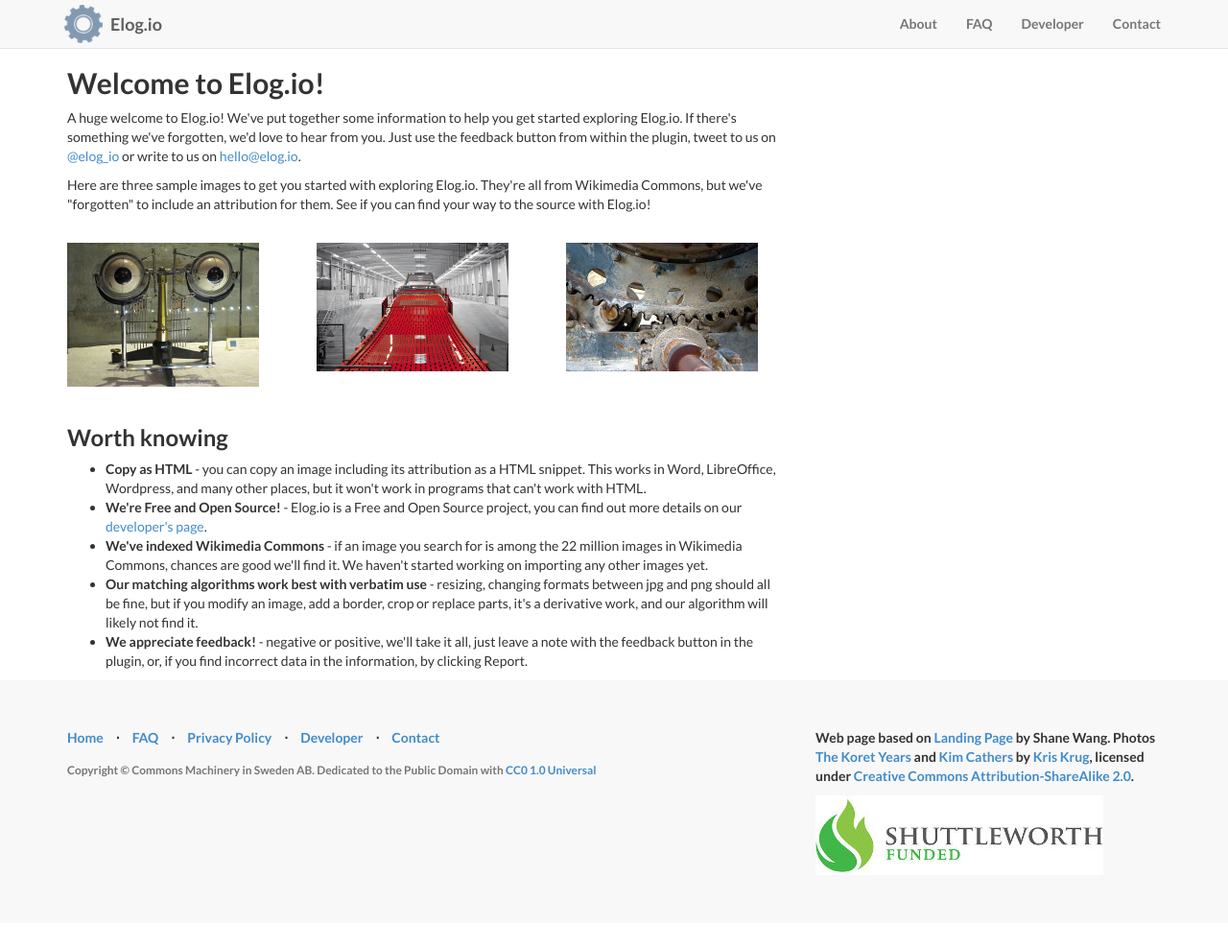
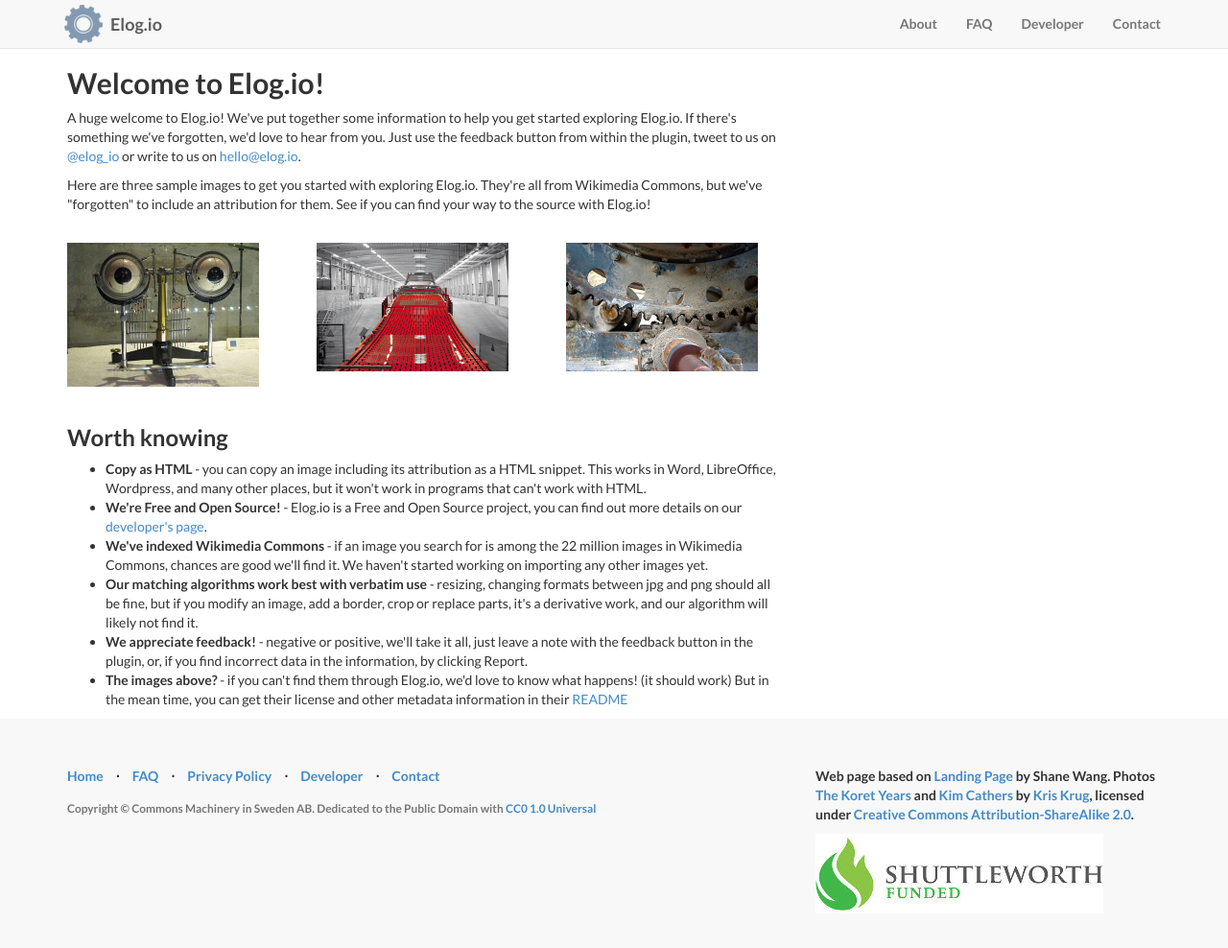
Before and after one commit to commonsmachinery/elogio, a Jekyll site: the page built from welcome.html, in a window 1280 px wide and 1002 px high. Shown: the top 988 px of the window at 96% size. Built offline with Jekyll 4.4.1, drawn with Linux system fonts in a browser that asks for light colours; nearby versions of some CDN libraries; library files that are not in the unit come from our copies.

Commit message:
Added attribution

```diff
--- a/welcome.html
+++ b/welcome.html
@@ -41,6 +41,7 @@
   <li><strong>We've indexed Wikimedia Commons</strong> - if an image you search for is among the 22 million images in Wikimedia Commons, chances are good we'll find it. We haven't started working on importing any other images yet.</li>
   <li><strong>Our matching algorithms work best with verbatim use</strong> - resizing, changing formats between jpg and png should all be fine, but if you modify an image, add a border, crop or replace parts, it's a derivative work, and our algorithm will likely not find it.</li>
    <li><strong>We appreciate feedback!</strong> - negative or positive, we'll take it all, just leave a note with the feedback button in the plugin, or, if you find incorrect data in the information, by clicking Report.</li>
+   <li><strong>The images above?</strong> - if you can't find them through Elog.io, we'd love to know what happens! (it should work) But in the mean time, you can get their license and other metadata information in their <a href="/img/samples/README">README</a></li>
 </ul>
 </p>
 </div>
```
